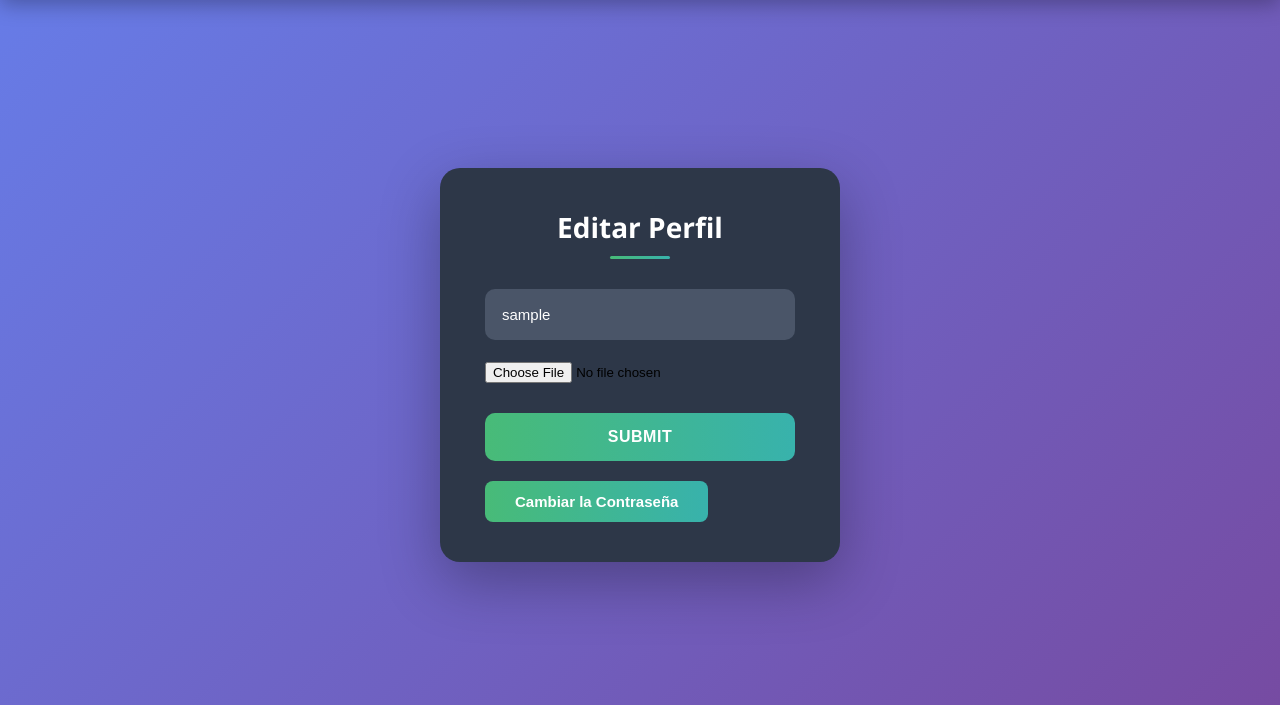
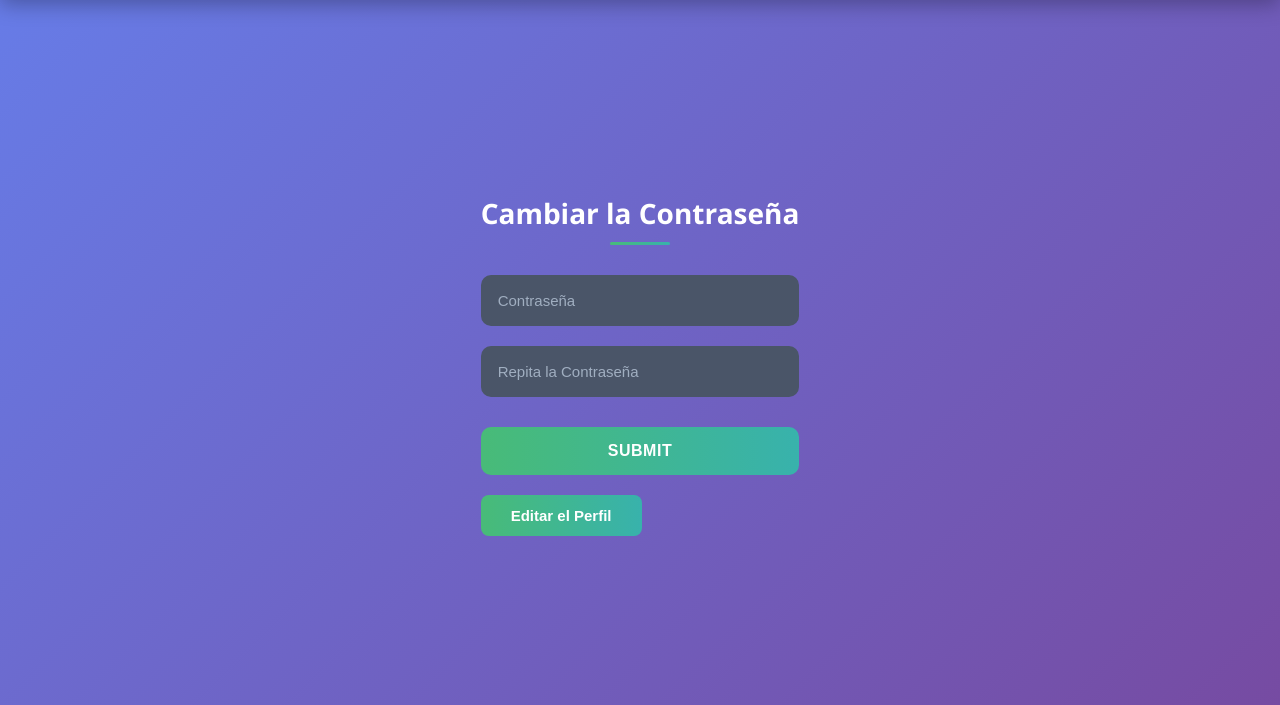
Before and after one commit to MatheusSFDev/Biblioteca-Online_PHP, a PHP site: page /PHP/Biblioteca/Modificar/modificarPerfil.php?tipo=2 in a window 1280 px wide. Shown: the part 95-800 px from the top of the page. Run offline with PHP 8.4, Linux system fonts and the light colour scheme; the visitor is signed in with stand-in values (Sample User, id 1).

Commit message:
Corrección de Pequeños Errores

```diff
--- a/PHP/Biblioteca/Modificar/modificarPerfil.php
+++ b/PHP/Biblioteca/Modificar/modificarPerfil.php
@@ -6,6 +6,16 @@
 }
 
 if (!isset($_SESSION["nombre"])) $_SESSION["nombre"] = $_SESSION["nombreLogin"];
+
+$style1 = "display: block;";
+$style2 = "display: none;";
+
+if (isset($_GET["tipo"])) {
+    if ($_GET["tipo"] == "2") {
+        $style1 = "display: none;";
+        $style2 = "display: block;";
+    }
+}
 ?>
 
 <!DOCTYPE html>
@@ -85,7 +95,7 @@
             <a href="../Perfil.php"><img src="<?php echo "../" . $_SESSION["fotoLogin"]; ?>" style="width:64px; border-radius:64px;"></a>
         </header>
 
-        <div id="caja" style="display: block;">
+        <div id="caja" style="<?php echo $style1; ?>">
             <h1>Editar Perfil</h1>
             <div id="linea"></div>
             <?php echo (isset($_SESSION["err"]) ? $_SESSION["err"] : ""); ?>
@@ -110,7 +120,7 @@
             <button onclick="switchCajaPasswd()">Cambiar la Contraseña</button>
         </div>
 
-        <div id="caja_Passwd" style="display: none;">
+        <div id="caja_Passwd" style="<?php echo $style2; ?>">
             <h1>Cambiar la Contraseña</h1>
             <div id="linea"></div>
             <?php echo (isset($_SESSION["err"]) ? $_SESSION["err"] : ""); ?>
--- a/PHP/Login/Login_DB.php
+++ b/PHP/Login/Login_DB.php
@@ -40,7 +40,7 @@
             exit;
         }
     } catch (PDOException $ex) {
-        $_SESSION["err_Login"] = "<p> Operación Fallida </p>";
+        $_SESSION["err"] = "<p> Operación Fallida </p>";
     }
 } else {
     header("Location: Login.php");
```
Also changed, not shown: PHP/Biblioteca/Modificar/modificarPerfil_DB.php (+4 -4 lines).
